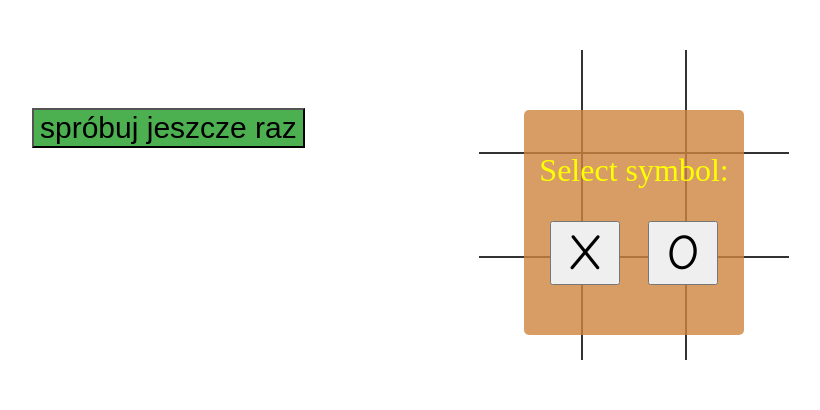
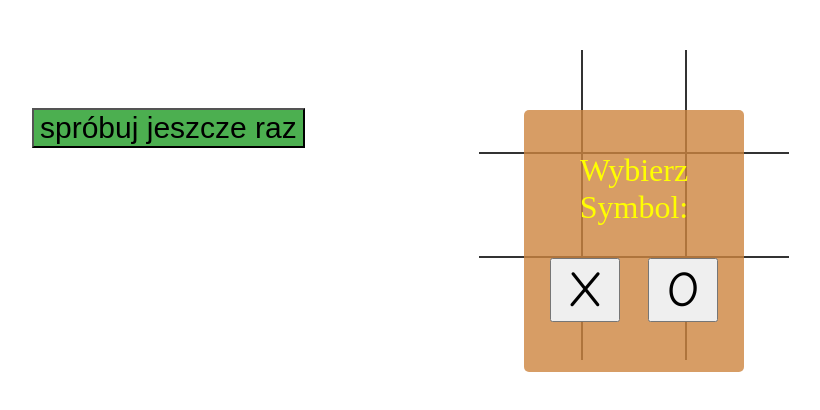
Before and after one commit to Swistek92/kolko-krzyzyk, a plain HTML site: page index.html in a window 1280 px wide. Shown: the whole page, without its empty margins (6-826 px from the left). Drawn offline with Linux system fonts and the light colour scheme.

Commit message:
Update index.html

```diff
--- a/index.html
+++ b/index.html
@@ -3,7 +3,7 @@
 <html>
 <head>
   <meta charset="UTF-8">
-  <title>Tic Tac Toe</title>
+  <title>kołko i krzyżyk</title>
 
   <link rel="stylesheet" href="style.css">
 
@@ -32,7 +32,7 @@
 		<div class="text"></div>
 	</div>
     <div class = "selectSym">
-    <p>Select symbol:</p>
+    <p>Wybierz Symbol:</p>
       <button onClick="selectSym('X')">X</button>
       <button onClick="selectSym('O')">O</button>
     </div>
```
